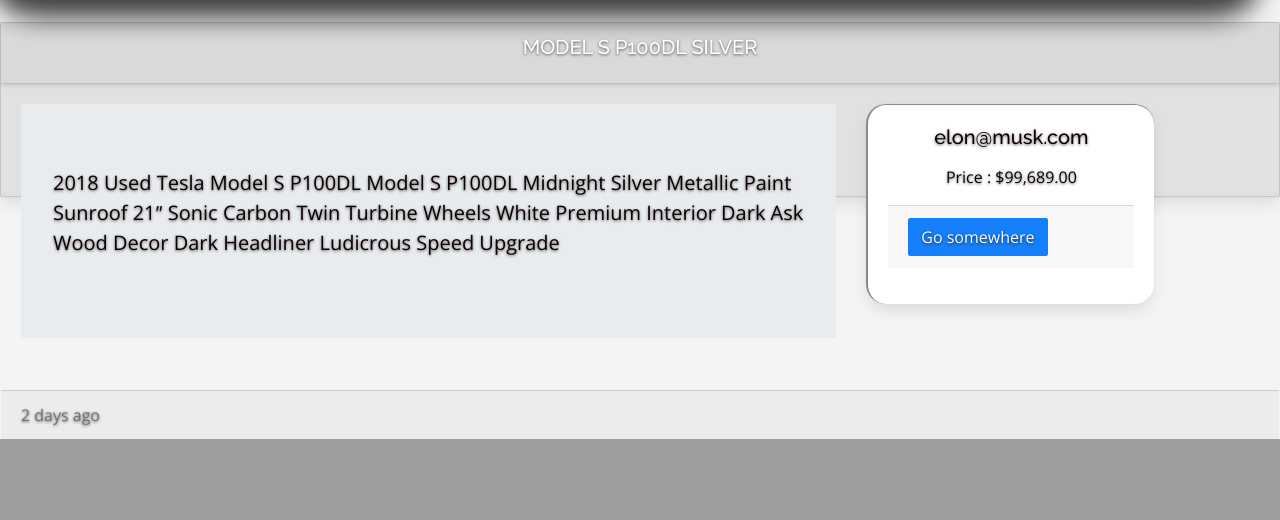
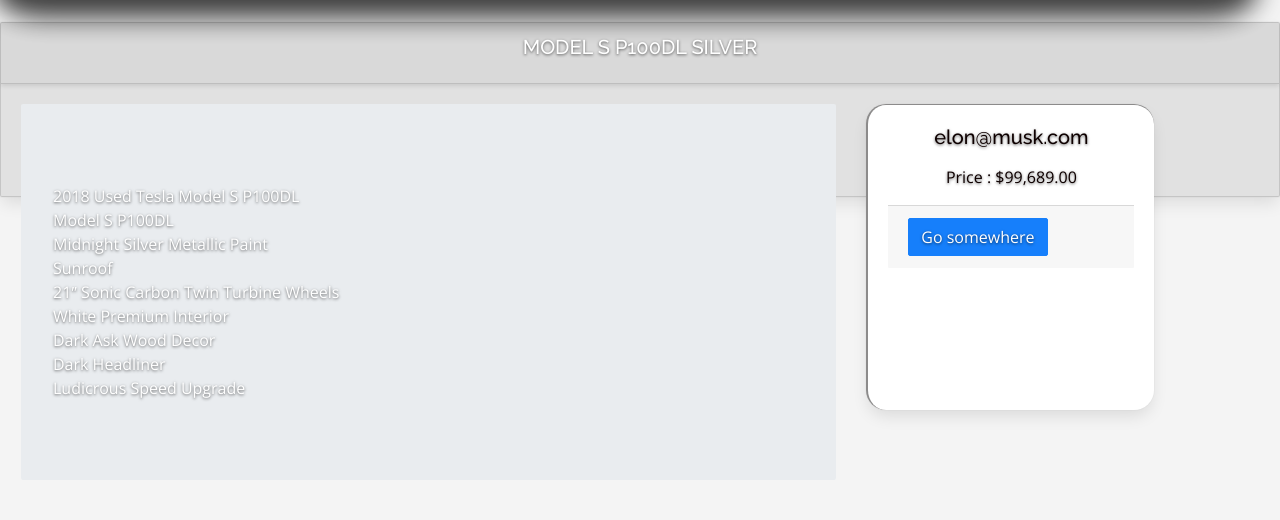
Before and after one commit to Luidiblu/EletricMarketplace, a Rails app: page /products/1 in a window 1280 px wide. Shown: the part 682-1202 px from the top of the page. Before the commit the page ends 1121 px from the top, so only its background shows below. Run offline with Rails 7, Linux system fonts and the light colour scheme; data comes from the database, SQL or seed files in the repository; style sheets or scripts are compiled from the project's sources; some libraries are stand-ins or nearby versions.

Commit message:
Fixed description cars

```diff
--- a/app/views/products/show.html.erb
+++ b/app/views/products/show.html.erb
@@ -19,7 +19,7 @@
         <div class="col-md-8">
 
           <div class="jumbotron text-left">
-            <p class="lead text-body"><%= @product.description %></p>
+            <p class="lead text-body"><%= simple_format(@product.description) %></p>
           </div>
         </div>
         <div class="col-lg-4 justify-content ">
```
